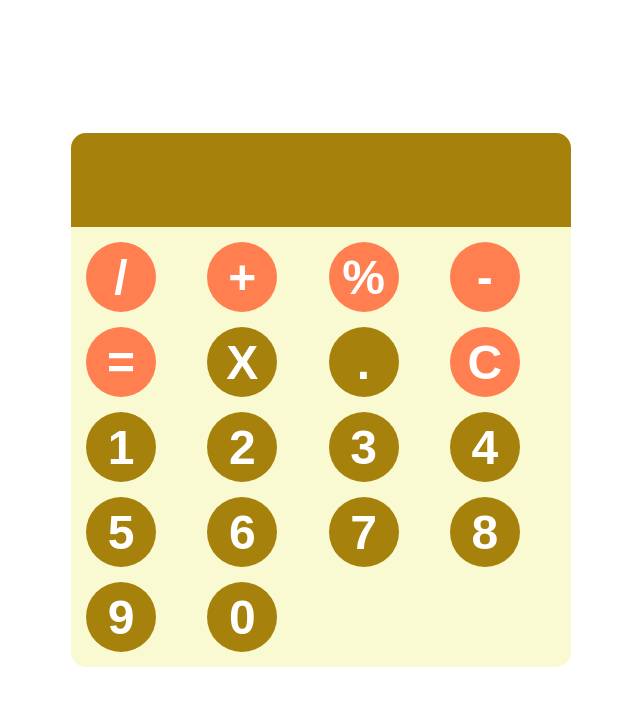
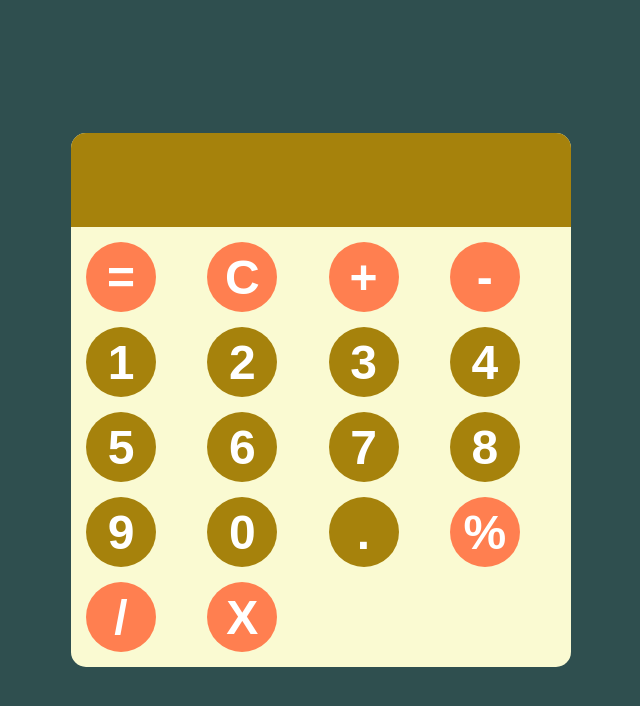
Before and after one commit to DachiNatenadze/Calculator, a plain HTML site: page index.html in a window 1280 px wide. Shown: the whole page, without its empty margins (319-959 px from the left). Drawn offline with Linux system fonts and the light colour scheme.

Commit message:
Remoddled

```diff
--- a/index.html
+++ b/index.html
@@ -14,14 +14,10 @@
         <div class="input-output">
           <input id="Display" readonly />
           <div class="Buttons">
-            <button onclick="appendToDisplay(`/`)" class="operation">/</button>
+            <button onclick="CalculateInfo(`=`)" class="operation">=</button>
+            <button onclick="ClearDisplay(`C`)" class="operation">C</button>
             <button onclick="appendToDisplay(`+`)" class="operation">+</button>
-            <button onclick="appendToDisplay(`%`)" class="operation">%</button>
             <button onclick="appendToDisplay(`-`)" class="operation">-</button>
-            <button onclick="CalculateInfo(`=`)" class="operation">=</button>
-            <button onclick="appendToDisplay(`X`)" id="operation">X</button>
-            <button onclick="appendToDisplay(`.`)" id="Dot">.</button>
-            <button onclick="ClearDisplay(`C`)" class="operation">C</button>
             <button onclick="appendToDisplay(`1`)" id="One">1</button>
             <button onclick="appendToDisplay(`2`)" id="Two">2</button>
             <button onclick="appendToDisplay(`3`)" id="Three">3</button>
@@ -32,6 +28,10 @@
             <button onclick="appendToDisplay(`8`)" id="Eight">8</button>
             <button onclick="appendToDisplay(`9`)" id="Nine">9</button>
             <button onclick="appendToDisplay(`0`)" id="Zero">0</button>
+            <button onclick="appendToDisplay(`.`)" id="Dot">.</button>
+            <button onclick="appendToDisplay(`%`)" class="operation">%</button>
+            <button onclick="appendToDisplay(`/`)" class="operation">/</button>
+            <button onclick="appendToDisplay(`X`)" class="operation">X</button>
           </div>
         </div>
       </div>
--- a/main.css
+++ b/main.css
@@ -2,6 +2,9 @@
   margin: 0;
   padding: 0;
   box-sizing: border-box;
+}
+body {
+  background-color: darkslategrey;
 }
 .Calculator {
   display: flex;
```
